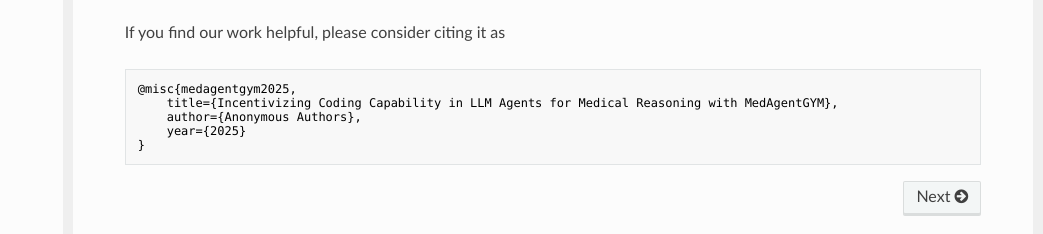
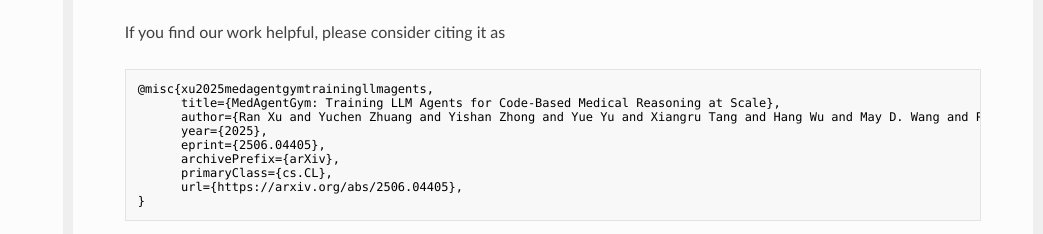
Before and after one commit to wshi83/MedAgentGym-Page, a plain HTML site: page index.html in a window 1280 px wide. Shown: the part 5019-5253 px from the top of the page, without its empty margins (237-1280 px from the left). Drawn offline with nearby package versions, Linux system fonts and the light colour scheme.

Commit message:
fix citation

```diff
--- a/index.html
+++ b/index.html
@@ -460,10 +460,14 @@
 </code></pre> -->
 <h2 id="citation">Citation</h2>
 <p>If you find our work helpful, please consider citing it as</p>
-<pre><code class="language-latex">@misc{medagentgym2025,
-    title={Incentivizing Coding Capability in LLM Agents for Medical Reasoning with MedAgentGYM},
-    author={Anonymous Authors},
-    year={2025}
+<pre><code class="language-latex">@misc{xu2025medagentgymtrainingllmagents,
+      title={MedAgentGym: Training LLM Agents for Code-Based Medical Reasoning at Scale},
+      author={Ran Xu and Yuchen Zhuang and Yishan Zhong and Yue Yu and Xiangru Tang and Hang Wu and May D. Wang and Peifeng Ruan and Donghan Yang and Tao Wang and Guanghua Xiao and Carl Yang and Yang Xie and Wenqi Shi},
+      year={2025},
+      eprint={2506.04405},
+      archivePrefix={arXiv},
+      primaryClass={cs.CL},
+      url={https://arxiv.org/abs/2506.04405},
 }
 </code></pre>
 
```
